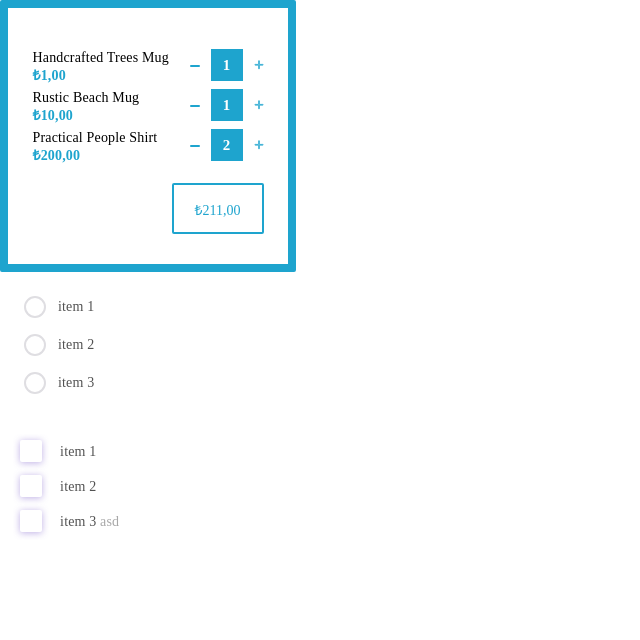
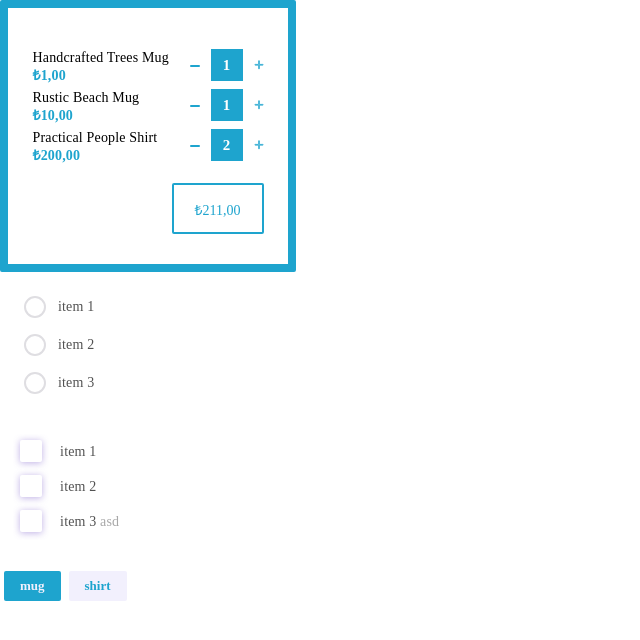
Before and after one commit to bmbekir/bekirmarket, a React (Create React App) app: page / in a window 1280 px wide. Shown: the top 640 px of the page, without its empty margins (0-640 px from the left). Built offline with nearby package versions, Linux system fonts and the light colour scheme; a web font is replaced by a local one.

Commit message:
type selector plugin

```diff
--- a/src/App.tsx
+++ b/src/App.tsx
@@ -4,9 +4,11 @@ import "./sass/fonts.css";
 import { Cart } from "./features/cart/cart";
 import RadioList from "./plugins/radioList";
 import CheckboxList from "./plugins/checkboxList";
+import TypeSelector from "./plugins/typeSelector";
 
 function App() {
   const [radioTest, setRadioTest] = useState(0);
+  const [typeTest, setTypeTest] = useState("mug");
   const [checkTest, setCheckTest] = useState([] as any[]);
   return (
     <div className="App">
@@ -35,6 +37,16 @@ function App() {
               { label: "item 3", value: "3", extra: "asd" },
             ]}
           />
+          <div style={{ width: "129px" }}>
+            <TypeSelector
+              onChange={(value) => setTypeTest(value)}
+              selectdeValue={typeTest}
+              items={[
+                { label: "mug", value: "mug" },
+                { label: "shirt", value: "shirt" },
+              ]}
+            />
+          </div>
         </div>
       </header>
     </div>
--- a/src/plugins/radioList/index.tsx
+++ b/src/plugins/radioList/index.tsx
@@ -24,7 +24,9 @@ export default ({
               value={item.value}
               label={item.label}
               checked={item.value === checkedValue}
-              onClick={(value) => onChange(value, index)}
+              onClick={(value) =>
+                value !== checkedValue ? onChange(value, index) : undefined
+              }
             />
           </li>
         );
--- /dev/null
+++ b/src/plugins/typeSelector/index.tsx
@@ -0,0 +1,42 @@
+import classNames from "classnames";
+import styles from "./typeselector.module.scss";
+interface TypeSelectorItem {
+  value: any;
+  label: string;
+}
+interface TypeSelectorProps {
+  selectdeValue: any;
+  items?: TypeSelectorItem[];
+  onChange?(value: any): void;
+}
+
+export default ({
+  selectdeValue,
+  items = [],
+  onChange = () => {},
+}: TypeSelectorProps) => {
+  return (
+    <ul className={styles["type-selector"]}>
+      {items.map((item, index) => {
+        return (
+          <li
+            key={index}
+            className={classNames(
+              item.value === selectdeValue ? styles.selected : undefined
+            )}
+          >
+            <a
+              href="#"
+              onClick={(ev) => {
+                ev.preventDefault();
+                if (selectdeValue !== item.value) onChange(item.value);
+              }}
+            >
+              {item.label}
+            </a>
+          </li>
+        );
+      })}
+    </ul>
+  );
+};
--- /dev/null
+++ b/src/plugins/typeSelector/typeselector.module.scss
@@ -0,0 +1,40 @@
+@import "../../sass/variables.scss";
+ul.type-selector {
+  display: inline-grid;
+  grid-auto-columns: 1fr;
+  grid-auto-flow: column;
+  width: 100%;
+  padding: 0;
+  > li {
+    list-style: none;
+    padding: 6px 16px;
+    border-radius: 2px;
+    margin: 0 4px;
+    background-color: $type-back-color;
+
+    > a,
+    > a:active,
+    > a:visited,
+    > a:hover {
+      text-decoration: none;
+      color: $type-text-color;
+      font-style: normal;
+      font-weight: 600;
+      font-size: 13px;
+      line-height: 18px;
+      text-align: center;
+    }
+    > a {
+      display: block;
+    }
+  }
+  > li.selected {
+    background-color: $type-selected-back-color;
+    > a,
+    > a:active,
+    > a:visited,
+    > a:hover {
+      color: $type-selected-text-color;
+    }
+  }
+}
--- a/src/sass/variables.scss
+++ b/src/sass/variables.scss
@@ -3,9 +3,14 @@ $color-2: #fff;
 $color-3: #191919;
 $color-4: #525252;
 $color-5: #a8a8a8;
+$color-6: #f2f0fd;
 $line-color: $color-1;
 $text-color-1: $color-1;
 $text-color-2: $color-3;
 $background-color: $color-2;
 $label-color: $color-4;
 $label-extra-color: $color-5;
+$type-back-color: $color-6;
+$type-text-color: $color-1;
+$type-selected-back-color: $color-1;
+$type-selected-text-color: $color-6;
```
